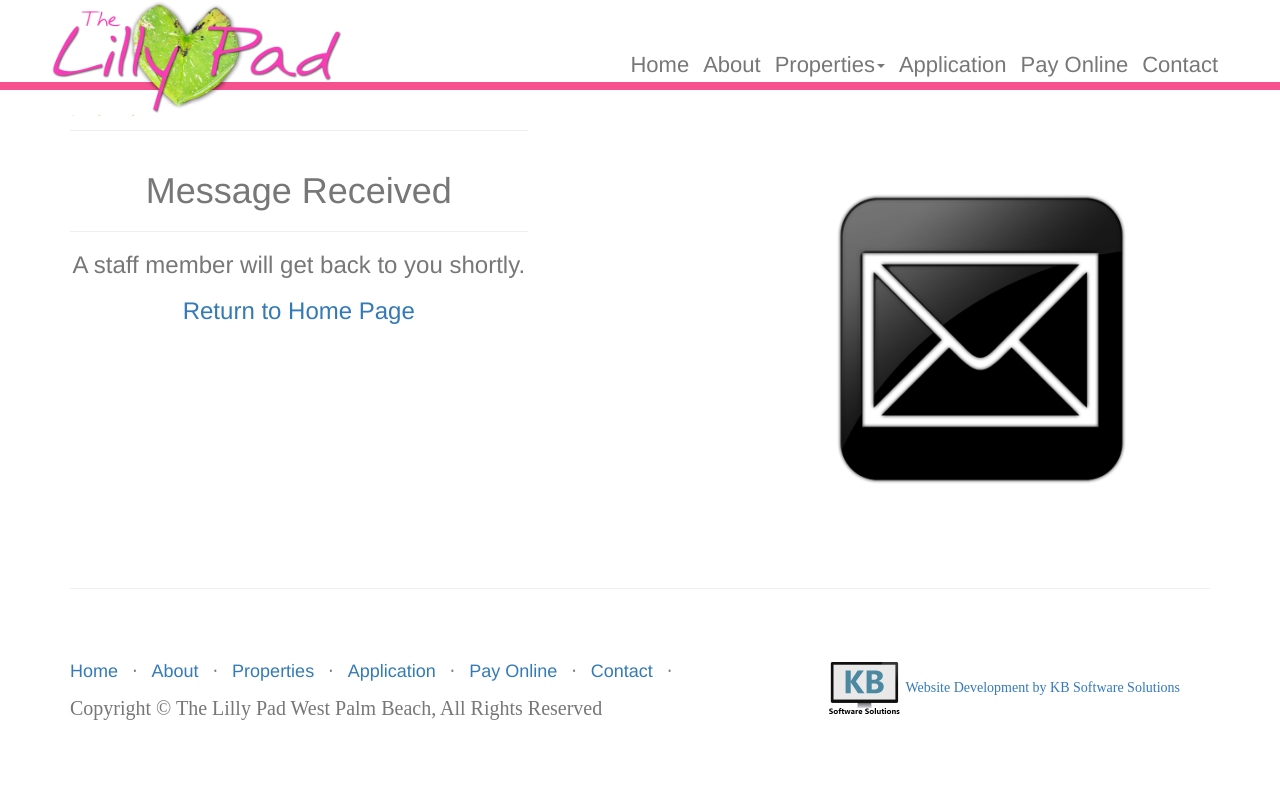
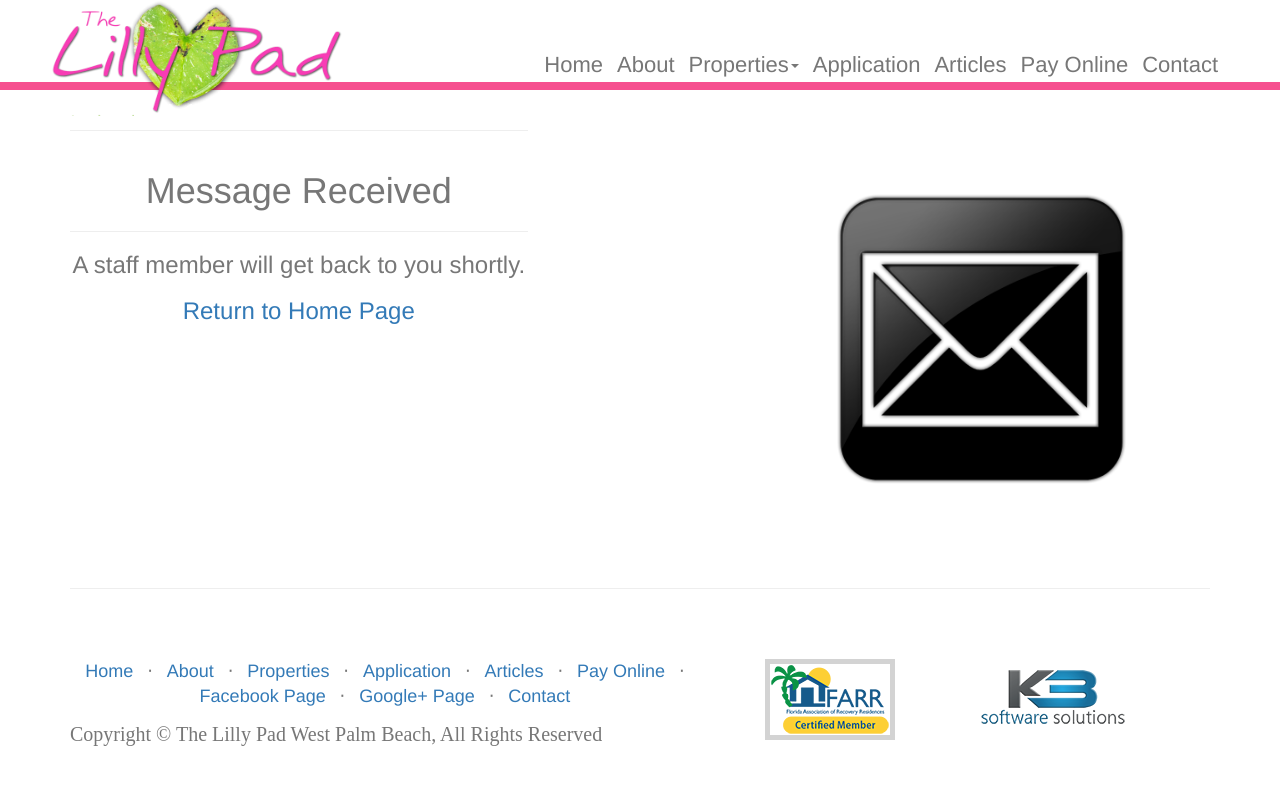
Before and after one commit to johnsonj561/Lilly-Pad, a PHP site: page /landing/message-landing.php in a window 1280 px wide. Shown: the top 785 px of the page. Run offline with PHP 8.4, Linux system fonts and the light colour scheme; data that the repository does not hold is empty; a stand-in replaces the project's code that opens the database connection.

Commit message:
bug corrected

```diff
--- a/landing/message-landing.php
+++ b/landing/message-landing.php
@@ -1,4 +1,5 @@
 <?php
+if(isset($_POST['submit'])){
   $name = strip_tags($_POST['name']);
   $email = strip_tags($_POST['email']);
   $phoneNumber = strip_tags($_POST['phone']);
@@ -6,7 +7,6 @@ $message = strip_tags($_POST['message']);
   $headers = "From: www.wpblillypad.com\r\n";
   $headers .= "MIME-Version: 1.0\r\n";
   $headers .= "Content-Type: text/html; charset=ISO-8859-1\r\n";
-
   $emailMessage =
     "<table class='form-email-message'>
       <tr>
@@ -25,29 +25,27 @@ $emailMessage =
         <td>Email: $email</td>
       </tr>
     </table>";
+  $result = mail("sivia@thelillypad.org", "Lilly Pad Messaging Center", $emailMessage, $headers);
+}
 
-$result = mail("sivia@thelillypad.org", "Lilly Pad Messaging Center", $emailMessage, $headers);
 ?>
-
 <!DOCTYPE html>
 <html lang="en">
-
   <head>
     <meta charset="utf-8">
     <meta http-equiv="X-UA-Compatible" content="IE=edge">
     <meta name="viewport" content="width=device-width, initial-scale=1">
-    <meta name="description" content="KB Software Solutions - Thank you for your message, we appreciate your business.">
-    <meta name="author" content="KB Software Solutions">
+    <meta name="description" content="The Lilly Pad - Thank you for your message">
+    <meta name="author" content="The Lilly Pad">
     <meta name="ROBOTS" content="NOINDEX, NOFOLLOW">
-    <link rel="icon" type="image/x-icon" href="../img/kb-favicon.png" />
-    <title>KB Software Solutions | Message Received</title>
+    <link rel="icon" type="image/x-icon" href="img/lily-pad-favicon-32x32.png" />
+    <title>The Lilly Pad | Message Received</title>
     <link href="../css/bootstrap.min.css" rel="stylesheet">
     <link href="../css/modern-business.css" rel="stylesheet">
     <link href="../font-awesome/css/font-awesome.min.css" rel="stylesheet" type="text/css">
   </head>
   <body>
-    <!-- Navigation -->
-    <nav class="navbar navbar-inverse navbar-static-top" role="navigation">  <!--removed navbar-fixed-top -->
+    <nav class="navbar navbar-inverse navbar-static-top" role="navigation">
       <div class="container">
         <div class="navbar-header">
           <button type="button" class="navbar-toggle" data-toggle="collapse" data-target="#bs-example-navbar-collapse-1">
@@ -91,6 +89,9 @@ $result = mail("sivia@thelillypad.org", "Lilly Pad Messaging Center", $emailMess
               <a href="../view/application.php">Application</a>
             </li>
             <li>
+              <a href="../view/articles.php">Articles</a>
+            </li>
+            <li>
               <a href="https://lillypad.gocashbox.com/" target="_blank">Pay Online</a>
             </li>
             <li>
@@ -118,13 +119,12 @@ $result = mail("sivia@thelillypad.org", "Lilly Pad Messaging Center", $emailMess
       <hr class="paragraph-divider">
     </div>
   </body>
-
   <footer>
     <div class="container">
       <div class="row">
         <div class=" row col-lg-12">
           <div class="col-lg-7">
-            <ul class="list-inline">
+            <ul class="list-inline text-center">
               <li>
                 <a href="../index.php">Home</a>
               </li>
@@ -142,21 +142,39 @@ $result = mail("sivia@thelillypad.org", "Lilly Pad Messaging Center", $emailMess
               </li>
               <li class="footer-menu-divider">&sdot;</li>
               <li>
+                <a href="view/articles.php">Articles</a>
+              </li>
+              <li class="footer-menu-divider">&sdot;</li>
+              <li>
                 <a target="_blank" href="https://lillypad.gocashbox.com/">Pay Online</a>
+              </li>
+              <li class="footer-menu-divider">&sdot;</li>
+              <li>
+                <a href="https://www.facebook.com/The-Lilly-Pad-Palm-Beach-300926496715593/?fref=ts" target="_blank">Facebook Page</a>
+              </li>
+              <li class="footer-menu-divider">&sdot;</li>
+              <li>
+                <a href="https://plus.google.com/u/0/b/101325822073640161186/101325822073640161186/posts" target="_blank">Google+ Page</a>
               </li>
               <li class="footer-menu-divider">&sdot;</li>
               <li>
                 <a href="../view/contact.php">Contact</a>
               </li>
-              <li class="footer-menu-divider">&sdot;</li>
-
             </ul>
             <p class="copyright text-muted medium">Copyright &copy; The Lilly Pad West Palm Beach, All Rights Reserved</p>
           </div>
-          <div class="col-lg-5">
-            <p class="pull-right kb-footer-text">
-              <img src="../img/kb-logo-v3-75x60.png" alt="KB Software Solutions Web Design">
-              <a href="http://www.kbsoftwaresolutions.com" target="_blank">Website Development by KB Software Solutions</a>
+          <div class="col-lg-2">
+                <p class="text-center">
+                  <a href="http://farronline.org">
+                    <img class="img-responsive pull-right farr-logo" src="../img/farr-logo-120x71.png" target="_blank"
+                         alt="FARR Certified Halfway House"/>
+                  </a>
+                </p>
+              </div>
+              <div class="col-lg-3">
+                <p class="text-center">
+                  <a href="http://www.kbsoftwaresolutions.com"><img src="../img/kb-logo-150x75.png" target="_blank"
+                                                                    alt="KB Software Solutions Web Design"/></a>
                 </p>
               </div>
         </div>
```
Also changed, not shown: landing/application-landing.php (+33 -18 lines). Lines whose indentation alone changed are shown as unchanged.
